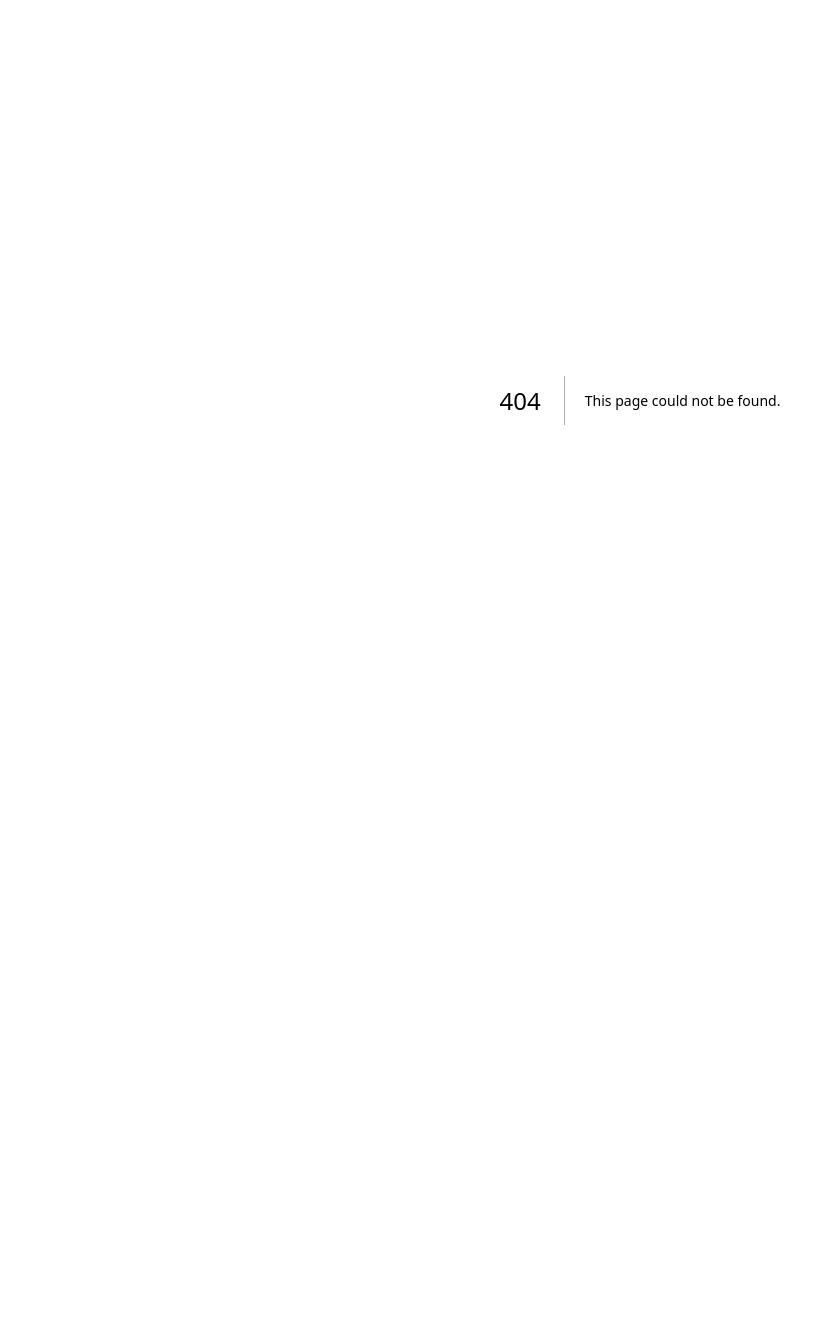
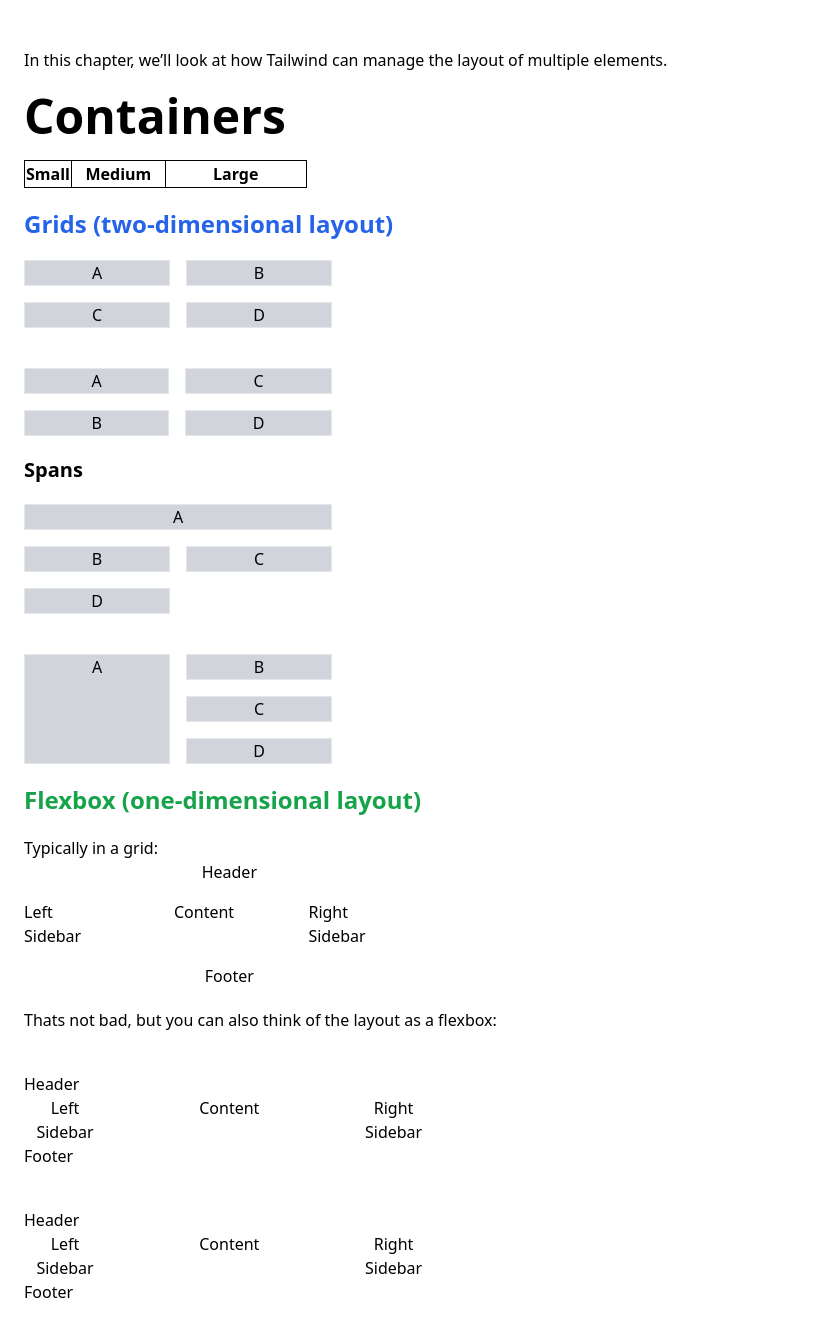
Before and after one commit to mjunaidca/next13-practice, a Next.js app in the folder tailwind-book/: page /05pagelayouts in a window 1280 px wide. Before the commit this address had no page. Shown: the top 1336 px of the page, without its empty margins (0-819 px from the left). Before the commit the page ends 800 px from the top, so only its background shows below. Built offline with nearby package versions, Linux system fonts and the light colour scheme.

Commit message:
Ch 5 completed

```diff
--- /dev/null
+++ b/tailwind-book/app/05pagelayouts/page.tsx
@@ -0,0 +1,71 @@
+import React from 'react'
+
+export default function PageLayouts() {
+    return (
+        <div className='container mx-auto py-12 px-6 items-center justify-center place-content-center'>In this chapter, we’ll look at how Tailwind can manage the layout of multiple elements.
+            <h1 className='my-5 font-extrabold hover:text-gray-700 selection:bg-red-400 text-5xl'>Containers</h1>
+            <table className="table-fixed border border-collapse">
+                <tr>
+                    <th className="border border-black w-1/6">Small</th>
+                    <th className="border border-black w-2/6">Medium</th>
+                    <th className="border border-black w-3/6">Large</th>
+                </tr>
+            </table>
+            <h1 className='my-5 font-semibold hover:text-gray-700 selection:bg-red-400 text-2xl text-blue-600'>Grids (two-dimensional layout)</h1>
+            <div className="grid grid-cols-2 w-1/4 gap-4">
+                <div className="border bg-gray-300 text-center">A</div>
+                <div className="border bg-gray-300 text-center">B</div>
+                <div className="border bg-gray-300 text-center">C</div>
+                <div className="border bg-gray-300 text-center">D</div>
+            </div>
+            <div className="pt-10 grid grid-rows-2 w-1/4 gap-4 grid-flow-col">
+                <div className="border bg-gray-300 text-center">A</div>
+                <div className="border bg-gray-300 text-center">B</div>
+                <div className="border bg-gray-300 text-center">C</div>
+                <div className="border bg-gray-300 text-center">D</div>
+            </div>
+            <h1 className='my-5 font-semibold hover:text-gray-700 selection:bg-red-400 text-xl'>Spans</h1>
+            <div className="grid grid-cols-2 w-1/4 gap-4">
+                <div className="border bg-gray-300 text-center col-span-2">A</div>
+                <div className="border bg-gray-300 text-center">B</div>
+                <div className="border bg-gray-300 text-center">C</div>
+                <div className="border bg-gray-300 text-center">D</div>
+            </div>
+            <div className="grid grid-cols-2 w-1/4 gap-4 pt-10">
+                <div className="border bg-gray-300 text-center row-span-3">A</div>
+                <div className="border bg-gray-300 text-center">B</div>
+                <div className="border bg-gray-300 text-center">C</div>
+                <div className="border bg-gray-300 text-center">D</div>
+            </div>
+            <h1 className='my-5 font-semibold hover:text-gray-700 selection:bg-red-400 text-2xl text-green-600'>Flexbox (one-dimensional layout)</h1>
+            Typically in a grid:
+            <div className="pb-5 grid grid-cols-3 gap-4 w-1/3">
+                <div className="text-center col-span-3">Header</div>
+                <div className="text-center w-1/5">Left Sidebar</div>
+                <div className="text-center w-3/5">Content</div>
+                <div className="text-center w-1/5">Right Sidebar</div>
+                <div className="text-center col-span-3">Footer</div>
+            </div>
+            Thats not bad, but you can also think of the layout as a flexbox:
+            <div className="py-5 my-5 flex flex-col w-1/3">
+                <div className="flex-grow">Header</div>
+                <div className="flex flex-row">
+                    <div className="text-center w-1/5">Left Sidebar</div>
+                    <div className="text-center w-3/5">Content</div>
+                    <div className="text-center w-1/5">Right Sidebar</div>
+                </div>
+                <div className="flex-grow">Footer</div>
+            </div>
+
+            <div className="flex flex-row flex-wrap w-1/3">
+                <div className="w-full">Header</div>
+                <div className="text-center w-1/5">Left Sidebar</div>
+                <div className="text-center w-3/5">Content</div>
+                <div className="text-center w-1/5">Right Sidebar</div>
+                <div className="w-full">Footer</div>
+            </div>
+
+
+        </div>
+    )
+}
```
